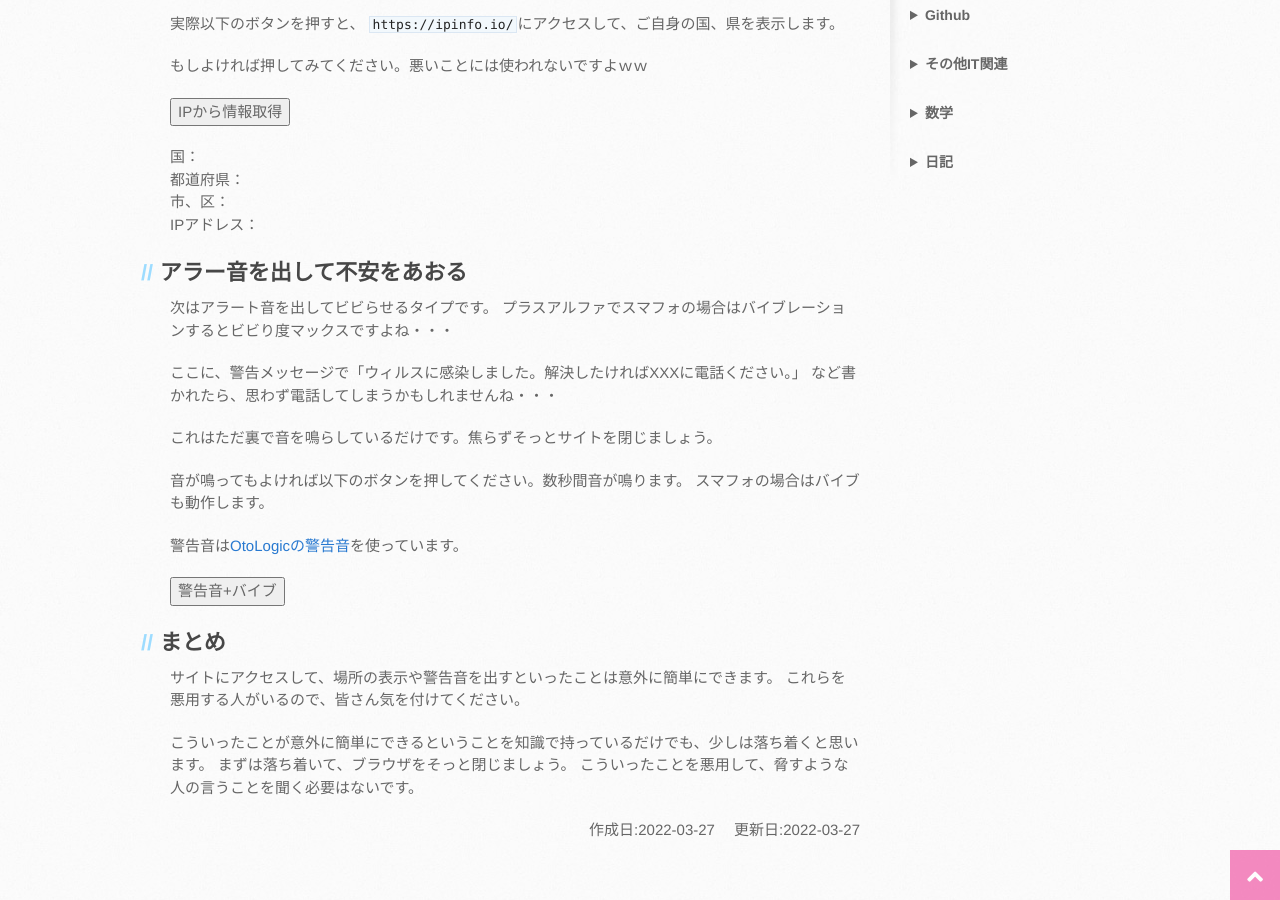
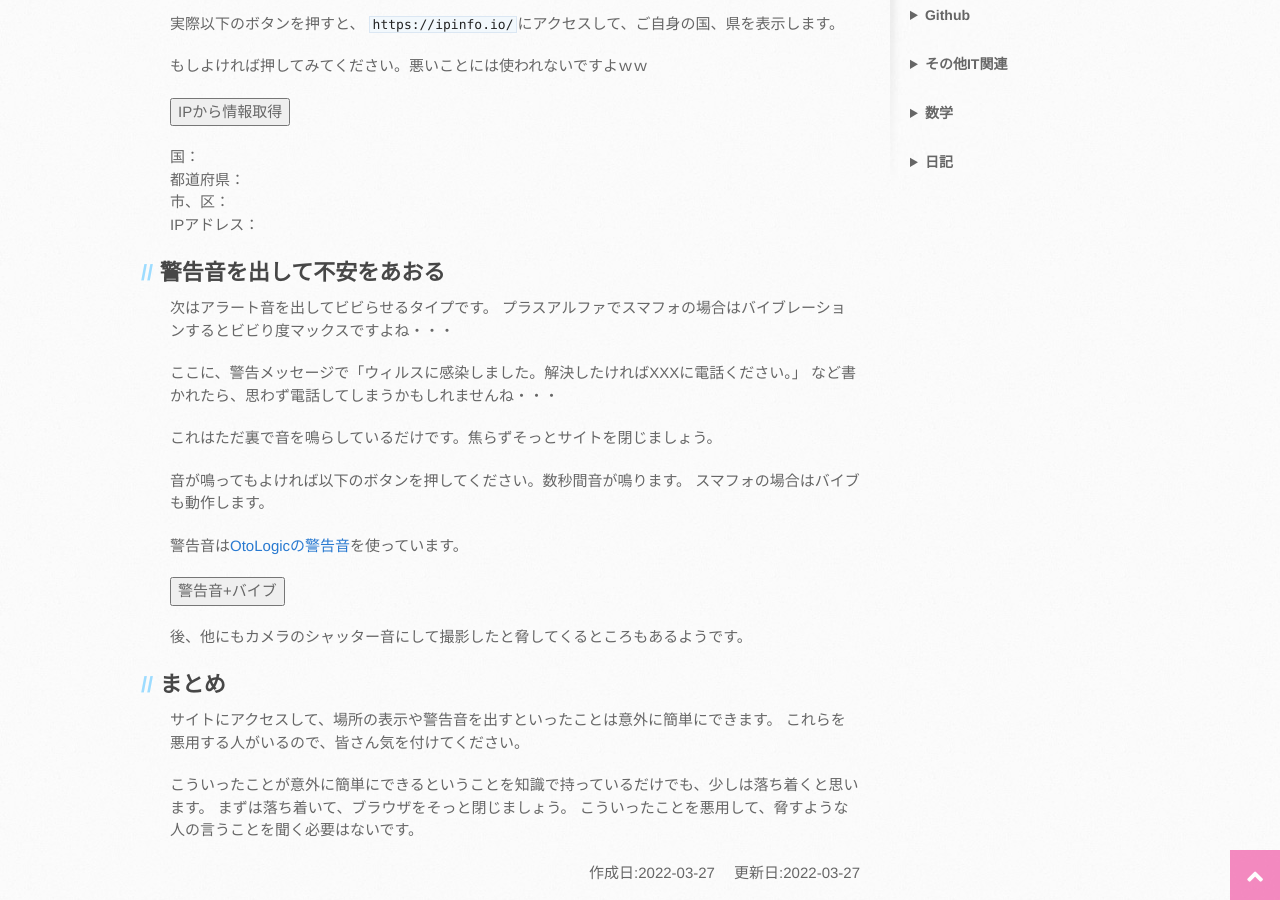
Before and after one commit to mtaketani113/mtaketani113.github.io, a Jekyll site: the page built from it/javascript/javascriptFraudAlert.md, in a window 1280 px wide and 900 px high, scrolled down 599 px. Built offline with Jekyll 4.4.1, drawn with Linux system fonts in a browser that asks for light colours; nearby versions of some CDN libraries; comment, search, counter and statistics services are not loaded; the repository's description, which GitHub fills in, is left out.

Commit message:
誤記訂正

```diff
--- a/it/javascript/javascriptFraudAlert.md
+++ b/it/javascript/javascriptFraudAlert.md
@@ -12,15 +12,15 @@ last_modifeid_at: 2022-03-27
 
   $(function(){
     $("#searchIpAdress").click(function(){
-      $.get("https://ipinfo.io", (res) =>{
-
-        if(confirm("他サイト(https://ipinfo.io/)にアクセスします。よろしいですか？")){
+      if(confirm("他サイト(https://ipinfo.io/)にアクセスします。よろしいですか？")){
+        $.get("https://ipinfo.io", (res) =>{
           $("#country").text(res.country);
           $("#region").text(res.region);
           $("#city").text(res.city);
           $("#ipAdress").text(res.ip);
-        }
-      }, "jsonp");
+
+        }, "jsonp");
+      }
     });
 
     $("#alert").click(function(){
@@ -63,7 +63,7 @@ IPアドレスなんて変わります。
 市、区：<span id="city"></span>
 IPアドレス：<span id="ipAdress"></span>
 
-## アラー音を出して不安をあおる
+## 警告音を出して不安をあおる
 
 次はアラート音を出してビビらせるタイプです。
 プラスアルファでスマフォの場合はバイブレーションするとビビり度マックスですよね・・・
@@ -84,6 +84,8 @@ IPアドレス：<span id="ipAdress"></span>
 
 <button id="alert">警告音+バイブ</button>
 
+後、他にもカメラのシャッター音にして撮影したと脅してくるところもあるようです。
+
 ## まとめ
 
 サイトにアクセスして、場所の表示や警告音を出すといったことは意外に簡単にできます。
```
